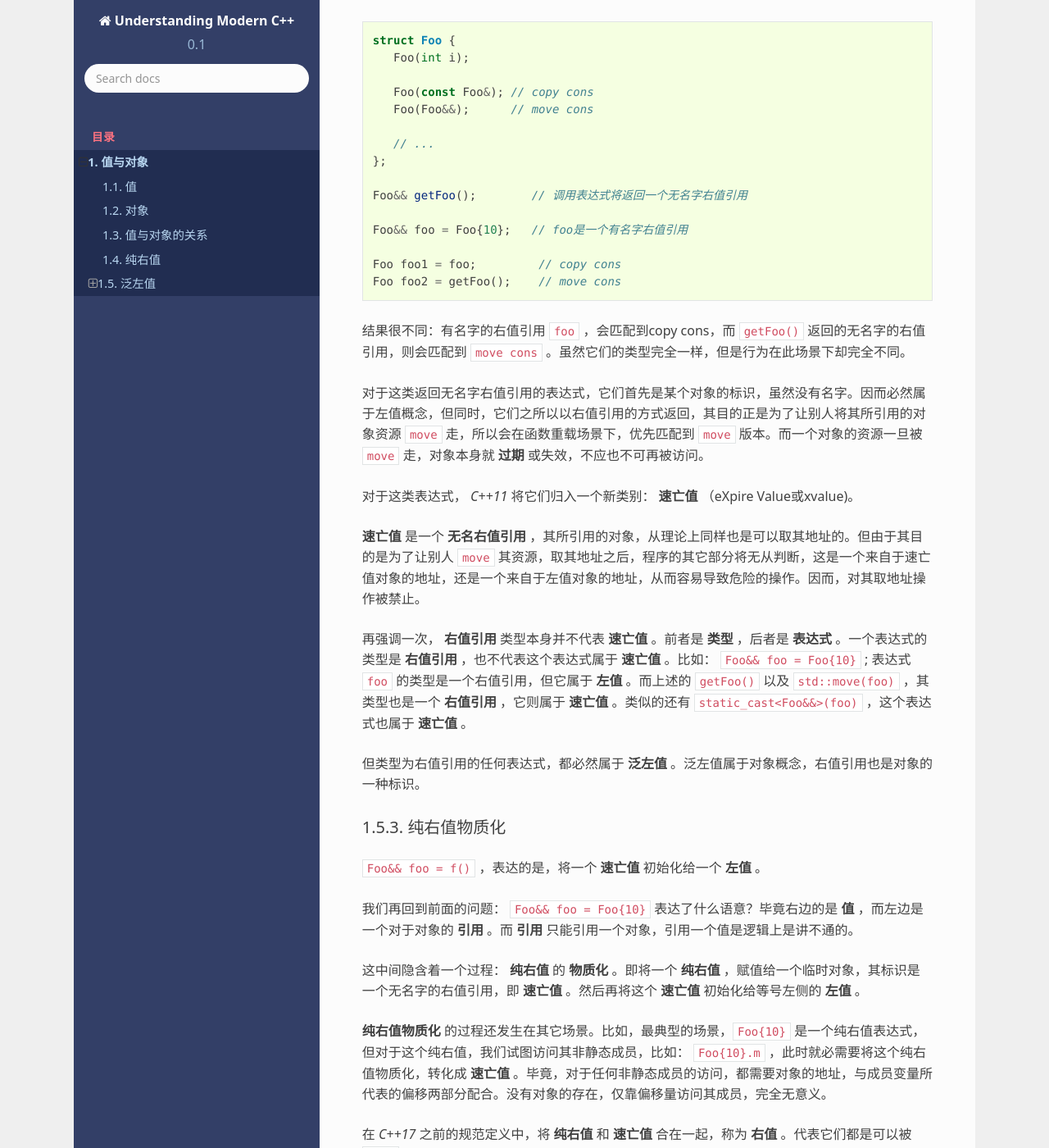
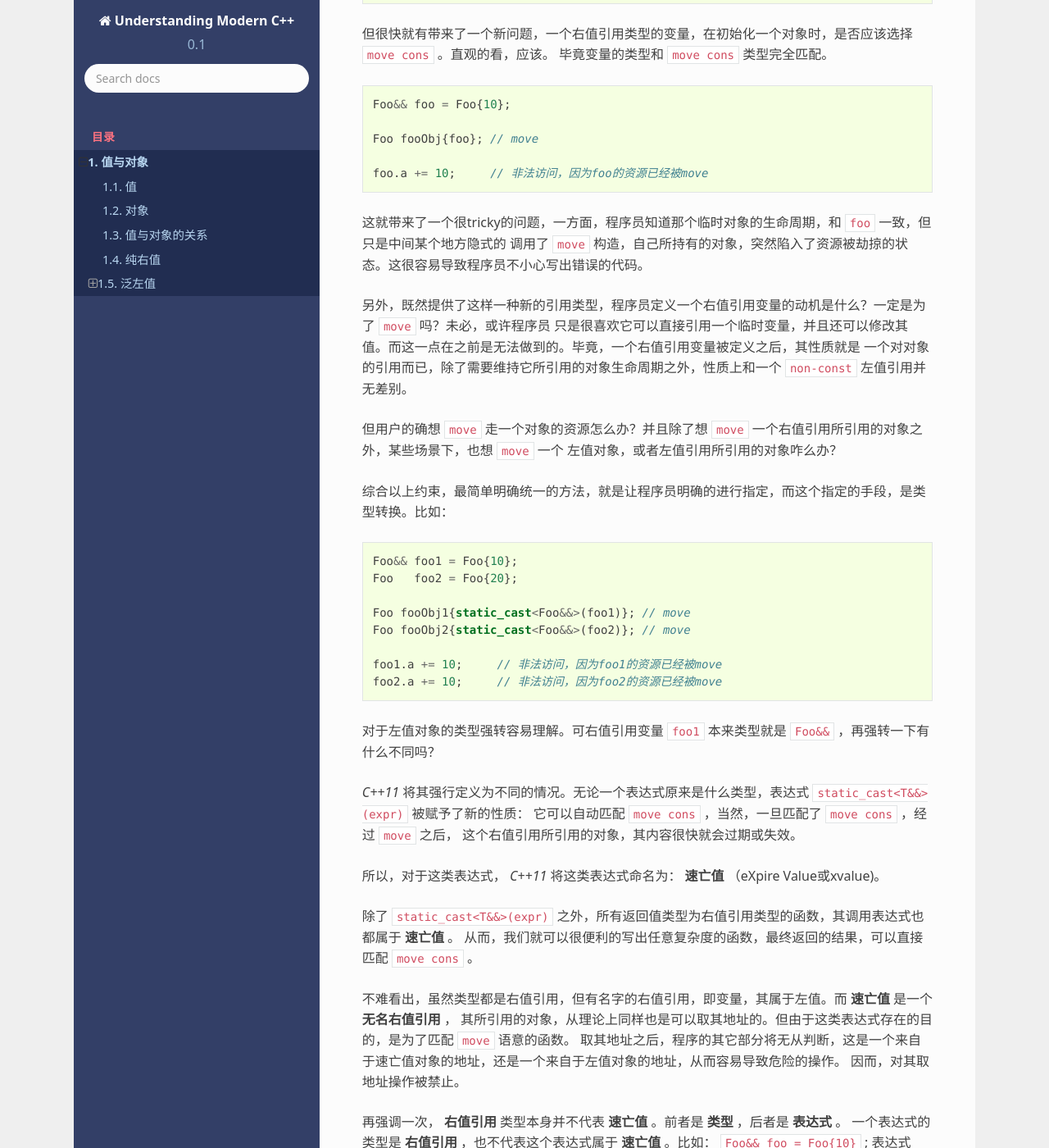
Before and after one commit to godsme/understand_modern_cpp, a Sphinx documentation site: the page built from docs/source/value-category.rst, in a window 1280 px wide and 1400 px high, scrolled down 3802 px. Shown: the whole window at 82% size. Built offline with Sphinx 7.4.7 and the Read the Docs theme 2.0.0, drawn with Linux system fonts in a browser that asks for light colours; formulas are drawn with MathJax 3; some of the changed text lies outside the part shown.

Commit message:
refactored

```diff
--- a/docs/source/value-category.rst
+++ b/docs/source/value-category.rst
@@ -2,7 +2,8 @@
 值与对象
 ================
 
-在理解 `Moden C++` 的各种令人眼花缭乱的特性之前，必须先搞清楚两个基本概念，这是理解很多特性的基础。而这两个概念就是： **对象** （Object）和 **值** （Value）。
+在理解 `Moden C++` 的各种令人眼花缭乱的特性之前，必须先搞清楚两个基本概念，这是理解很多特性的基础。
+而这两个概念就是： **对象** （Object）和 **值** （Value）。
 
 
 值
@@ -12,7 +13,9 @@
 
 简单说， **值** 是一个纯粹的数学抽象概念，比如数字 ``10`` ，或者字符 ``'a'`` , 或者布尔值 ``false`` ，等等。它们完全不需要依赖于计算机或者内存而存在，就只是一个纯粹的值：不需要存储到内存，当然也就不可修改。注意，这与存储在内存中，但immutable完全不是一个语意。
 
-那么 ``1+2`` 呢？这是一个表达式，但这个表达式的求值结果也是一个 **值** 。因而，这是一个值类别的表达式 。而数字 ``10`` 同样是一个表达式，其求值的结果毫无疑问也是一个 **值** ——它自身。因而，在这个角度， ``1+2`` 和数字 ``10`` ，从性质上没有任何区别，都是 **值** 类别的表达式。
+那么 ``1+2`` 呢？这是一个表达式，但这个表达式的求值结果也是一个 **值** 。因而，这是一个值类别的表达式 。
+而数字 ``10`` 同样是一个表达式，其求值的结果毫无疑问也是一个 **值** ——它自身。
+因而，在这个角度， ``1+2`` 和数字 ``10`` ，从性质上没有任何区别，都是 **值** 类别的表达式。
 
 
 对象
@@ -37,53 +40,24 @@
 
 那么 **值** 和 **对象** 之间是什么关系？
 
-很简单， **值** 用来初始化 **对象** 。比如： ``bool b = true`` , 其语意是：用值 ``true`` 初始化对象 ``b`` ；类似的，``int i = 1 + 2``  表示用值 ``1+2`` 的计算结果值，初始化对象 ``i`` 。 **对象** 表示内存中的一段有类型的空间， **值** 这则是个空间里的内容。 用值来初始化对象的过程，是一个将值加载的空间的隐喻。
-
-
-上面给的那些与值有关的例子，简单而直观，不难理解它们是数学意义上的值。我们来看一个不那么直观的例子：在 ``Foo`` 是一个 ``class`` 的情况下， ``Foo{10}`` 是一个对象还是一个值？
-
-在 `C++17` 之前，这个表达式的语意是一个 **临时对象** 。
-
-非常有说服力的例子是： ``Foo&& foo = Foo{10}``  或者 ``const Foo& foo = Foo{10}`` 。这这两个初始化表达式里，毫无疑问 ``Foo{10}`` 是一个对象，因为它可以被引用，无论是一个右值引用 ``Foo&&`` ，还是一个左值引用 ``const Foo&``，能被引用的必然是 ``对象`` 。
-
-但后来人们发现，将其定义为对象语意，在一些场景下会带来不必要的麻烦：
-
-比如： ``Foo foo = Foo{10}`` 的语意是：构造一个临时对象，然后 ``copy/move`` 给左边的对象 ``foo`` 。
-
-注意，只要 ``Foo{10}`` 被定义为 **对象** ，那么 ``copy/move`` 语意也就变得不可避免，这就要求 ``class Foo`` 必须要隐式或显式的提供 ``public copy/move constructor`` 。即便编译器肯定会将对 ``copy/move constructor`` 的调用给优化掉，但这是到优化阶段的事，而语意检查发生在优化之前。如果 ``class Foo`` 没有 ``public copy/move constructor`` ，语意检查阶段就会失败。
-
-这就给一些设计带来了麻烦，比如，程序员不希望 ``class Foo`` 可以被 ``copy/move`` ，所有 ``Foo`` 实例的创建都必须通过一个工厂函数，比如： ``Foo makeFoo()`` 来创建；并且程序员也知道 ``copy/move constructor`` 的调用必然会被任何像样的编译器给优化掉，但就是过不了那该死的对实际运行毫无影响的语意检查那一关。
-
-于是，到了 `C++17` ，对于类似于 ``Foo{10}`` 表达式的语意进行了重新定义，它们不再是一个 **对象** 语意，而只是一个 **值** 。即 ``Foo{10}`` 与内存临时对象再无任何关系，它就是一个 **值** ：其估值结果，是对构造函数 ``Foo(int i)`` 进行调用所产生的 **值** 。而这个 **值** ，通过等号表达式，赋值给左边的 **对象** ，正如 ``int i = 10`` 所做的那样。从语意上，不再有对象间的 ``copy/move`` ，而是直接将构造函数调用表达式作用于等号左边的 **对象** ，从而完成用 **值** 初始化 **对象** 的过程。因而， ``Foo foo = Foo{10}`` ，与 ``Foo foo{10}`` ，在 `C++17` 之后，从语意上（而不是编译器优化上），完全等价。
-
-
-一旦将其当作值语意，很多表达式的理解上也不再一样。比如： ``Foo foo = Foo{Foo{Foo{10}}}`` ，如果 ``Foo foo = Foo{10}`` 与 ``Foo foo{10}`` 完全等价，那么就可以进行下列等价转换：
-
-.. code-block:: c++
-
-       Foo foo = Foo{Foo{Foo{10}}}
-   <=> Foo foo{Foo{Foo{10}}
-   <=> Foo foo = Foo{Foo{10}}
-   <=> Foo Foo{Foo{10}}
-   <=> Foo foo = Foo{10}
-   <=> Foo foo{10}
-
-注意，这是一个自然的语意推论，而不是编译器的优化。
-
-自然，对于 ``Foo makeFoo()`` 这样的函数，其调用表达式 ``makeFoo()`` ，在 `C++17` 下也是 **值** 。而不是返回一个临时对象，然后在 ``Foo foo = makeFoo()`` 表示式里， ``copy/move`` 给等号左侧的对象 ``Foo`` 。虽然C/C++编译器很早就有 ``RVO/NRVO`` 优化技术；但同样，那是优化阶段的事，而不是语意分析阶段如何理解这个表达式语意的问题。
+很简单， **值** 用来初始化 **对象** 。比如： ``bool b = true`` ,
+其语意是：用值 ``true`` 初始化对象 ``b`` ；类似的，``int i = 1 + 2``  表示用值 ``1+2`` 的计算结果值，
+初始化对象 ``i`` 。 **对象** 表示内存中的一段有类型的空间， **值** 这则是个空间里的内容。 用 **值** 来初始化 **对象** 的过程，
+是一个将值加载到空间的隐喻。
 
 
 纯右值
 ---------
 
-所有的值语意的表达式，都归类为 **纯右值** （prvalue）。在 `C++11` 之前，它们被称做 **右值** 。
+所有的 **值** 语意的表达式，都归类为 **纯右值** （pure right value，简称prvalue）。在 `C++11` 之前，它们被称做 **右值** 。
 
-其存在的唯一的目的，是为了初始化 **对象** 。单独写一个纯右值表达式，比如： ``1+2`` ，或者 ``Foo{10}`` ，语法和语意上虽然允许存在，但编译器往往会将其优化掉。除非，发现某个右值表达式的求值过程会对系统产生副作用（比如在构造函数里进行了标准输出）。
+其存在的唯一的目的，是为了初始化 **对象** 。单独写一个 **纯右值** 表达式，比如： ``1+2`` ，或者 ``true && (1 == 2)`` ，
+语法和语意上虽然允许存在，但编译器往往会将其优化掉。
+除非，发现某个纯右值表达式的求值过程会对系统产生副作用（比如在构造函数里进行了标准输出）。
 
 而既然是一个 **值** ，就必须是某种具体类型的值，而不可能是某种 **不完备类型** 。当然也不可能是一个 **抽象类型** （包含有纯虚函数的类）的值，即便其基类是某种抽象类型，但它自身必然是一个具体类型，因而对其任何 ``virtual`` 函数的调用，都是对其具体类型所对应的函数实现的调用。
 
 同时，你不可能对一个值进行取地址操作（语意上就不通），也不可能引用它。
-
 
 
 泛左值
@@ -92,7 +66,6 @@
 与 **纯右值** 对应的是 **泛左值** （glvalue）。整个表达式的世界被分为这两大类别。前者全部是 **值** 语意，后者全部是 **对象** 语意。
 
 如果没有 **右值引用** 的引入， **泛左值** 则是传统意义上的 **左值** 。
-
 
 
 左值
@@ -106,20 +79,30 @@
 
 其中，最为特殊的是字符串字面常量，比如： ``"abcd"`` ，这是一个左值对象。这有点违背直觉，但由于C/C++中字符串并不是一个builtin基本类型。这些字符串字面常量都会在内存中得以存储。
 
-到了 `C++11` ，引入了 **右值引用** ，其存在的唯一目的是为了能够匹配到 ``move`` 相关的操作的操作：比如 ``move`` 构造和 ``move`` 赋值。否则，右值引用没有任何意义。
-
-有了右值引用之后，我们就可以写出类似于： ``int&& i = 10`` ，或者，如果一个函数的原型存在右值引用类型的参数，比如： ``void f(Foo&& r)``  ，可以直接以 ``f(Foo{10})`` 的方式调用。
-
 需要注意的是，这两种情况下，无论是变量 ``i`` ，还是函数参数 ``r`` ，它们都是一个 **左值** ，虽然它们的类型是 **右值引用** 。我们之前谈到过，任何变量，无论其属于什么类型，都必然是一个左值。变量的名字，就是对应对象的标识。
 
 
 速亡值
 ++++++++++++++++
 
+`C++11` 之前，表达式的世界很单纯，只有 **左值** 和 **右值** 之分。其中 **左值** 正是上面所描述的 **左值** ；而 **右值** 则对应上述的 **纯右值**。
 
-有名字的都是 **左值** ，那没名字的呢？比如，对于原型为 ``Foo&& getFoo()`` 的函数的调用表达式 ``getFoo()`` ，其求值的结果是一个 **右值引用** ，因而背后必然有一个对应的内存 **对象** 。
+到了 `C++11` ，引入了一种新的构造对象的方式：移动构造（move cons)。比如下面的例子：
 
-这和由名字的有什么差别？ 我们先来看看如下例子：
+.. code-block:: c++
+
+   void f(const Foo& foo) {
+      // ...
+      Foo newFoo{foo};
+   }
+
+在没有移动构造之前，这是一个典型的 ``copy`` 语意。因而 ``f(Foo{10})`` 这样的调用，即便传入的是一个临时对象，也只能copy它，
+而不能复用其资源。虽然这个临时对象在调用结束后，已经不再存在。
+
+而移动构造的引入，就给用户多提供了一种选择，如果想复用一个对象的资源，就move构造，否则，依然copy构造。
+
+但怎么区分这两种情况呢？毕竟构造函数是一种重载场景，并且原来的引用类型不足以满足传入可修改临时对象的场景（非常量左值引用只能引用左值，
+常量左值引用类型虽可以引用一个临时对象，但不能修改），所以引入了一种新的引用类型：右值引用。从而就可以定义如下不同的构造：
 
 .. code-block:: c++
 
@@ -132,30 +115,98 @@
       // ...
    };
 
-   Foo&& getFoo();        // 调用表达式将返回一个无名字右值引用
+   Foo foo{10};    // 左值
 
-   Foo&& foo = Foo{10};   // foo是一个有名字右值引用
+   Foo foo1{foo1}    // copy cons
+   Foo foo2{Foo{20}} // move cons
 
-   Foo foo1 = foo;         // copy cons
-   Foo foo2 = getFoo();    // move cons
+一切看起来都很完美。但右值引用的引入带来了一个新问题：既然函数的参数可以是一个右值引用，那么用户自然也可以随时随地的定义其它右值引用变量。比如：
 
+.. code-block:: c++
 
-结果很不同：有名字的右值引用 ``foo`` ，会匹配到copy cons，而 ``getFoo()`` 返回的无名字的右值引用，则会匹配到 ``move cons`` 。虽然它们的类型完全一样，但是行为在此场景下却完全不同。
+   Foo&& foo = Foo{10};
 
+而和左值引用不同的是，这样的右值引用变量定义，必须考虑其所引用的临时对象的生命周期问题。
+这个不难解决，只需要让临时对象的生命周期和右值引用变量相同即可：
 
-对于这类返回无名字右值引用的表达式，它们首先是某个对象的标识，虽然没有名字。因而必然属于左值概念，但同时，它们之所以以右值引用的方式返回，其目的正是为了让别人将其所引用的对象资源 ``move`` 走，所以会在函数重载场景下，优先匹配到 ``move`` 版本。而一个对象的资源一旦被 ``move`` 走，对象本身就 **过期** 或失效，不应也不可再被访问。
+.. code-block:: c++
 
+   {
+      Foo&& foo = Foo{10}; // 临时对象的生命周期被扩展到和foo一样久
 
-对于这类表达式， `C++11` 将它们归入一个新类别： **速亡值** （eXpire Value或xvalue)。
+      // ...
+   }
+   // 离开scope后，foo生命周期结束，临时对象的生命周期也随之结束
 
-**速亡值** 是一个 **无名右值引用** ，其所引用的对象，从理论上同样也是可以取其地址的。但由于其目的是为了让别人 ``move`` 其资源，取其地址之后，程序的其它部分将无从判断，这是一个来自于速亡值对象的地址，还是一个来自于左值对象的地址，从而容易导致危险的操作。因而，对其取地址操作被禁止。
+而一旦定义了这样一个引用，很多性质也就和一个左值引用没有区别，比如：
 
+.. code-block:: c++
 
-再强调一次， **右值引用** 类型本身并不代表 **速亡值** 。前者是 **类型** ，后者是 **表达式** 。一个表达式的类型是 **右值引用** ，也不代表这个表达式属于 **速亡值** 。比如： ``Foo&& foo = Foo{10}`` ; 表达式 ``foo`` 的类型是一个右值引用，但它属于 **左值** 。而上述的 ``getFoo()`` 以及 ``std::move(foo)`` ，其类型也是一个 **右值引用** ，它则属于 **速亡值** 。类似的还有 ``static_cast<Foo&&>(foo)`` ，这个表达式也属于 **速亡值** 。
+   Foo&& foo = Foo{10};
+
+   Foo* p = &foo; // 当然可以取地址
+
+   void f(Foo&);
+
+   f(foo); // 当然也应该可以调用
+
+但很快就有带来了一个新问题，一个右值引用类型的变量，在初始化一个对象时，是否应该选择 ``move cons`` 。直观的看，应该。
+毕竟变量的类型和 ``move cons`` 类型完全匹配。
+
+.. code-block:: c++
+
+   Foo&& foo = Foo{10};
+
+   Foo fooObj{foo}; // move
+
+   foo.a += 10;     // 非法访问，因为foo的资源已经被move
+
+这就带来了一个很tricky的问题，一方面，程序员知道那个临时对象的生命周期，和 ``foo`` 一致，但只是中间某个地方隐式的
+调用了 ``move`` 构造，自己所持有的对象，突然陷入了资源被劫掠的状态。这很容易导致程序员不小心写出错误的代码。
+
+另外，既然提供了这样一种新的引用类型，程序员定义一个右值引用变量的动机是什么？一定是为了 ``move`` 吗？未必，或许程序员
+只是很喜欢它可以直接引用一个临时变量，并且还可以修改其值。而这一点在之前是无法做到的。毕竟，一个右值引用变量被定义之后，其性质就是
+一个对对象的引用而已，除了需要维持它所引用的对象生命周期之外，性质上和一个 ``non-const`` 左值引用并无差别。
+
+但用户的确想 ``move`` 走一个对象的资源怎么办？并且除了想 ``move`` 一个右值引用所引用的对象之外，某些场景下，也想 ``move`` 一个
+左值对象，或者左值引用所引用的对象咋么办？
+
+综合以上约束，最简单明确统一的方法，就是让程序员明确的进行指定，而这个指定的手段，是类型转换。比如：
+
+.. code-block:: c++
+
+   Foo&& foo1 = Foo{10};
+   Foo   foo2 = Foo{20};
+
+   Foo fooObj1{static_cast<Foo&&>(foo1)}; // move
+   Foo fooObj2{static_cast<Foo&&>(foo2)}; // move
+
+   foo1.a += 10;     // 非法访问，因为foo1的资源已经被move
+   foo2.a += 10;     // 非法访问，因为foo2的资源已经被move
+
+对于左值对象的类型强转容易理解。可右值引用变量 ``foo1`` 本来类型就是 ``Foo&&`` ，再强转一下有什么不同吗？
+
+`C++11` 将其强行定义为不同的情况。无论一个表达式原来是什么类型，表达式 ``static_cast<T&&>(expr)`` 被赋予了新的性质：
+它可以自动匹配 ``move cons`` ，当然，一旦匹配了 ``move cons`` ，经过 ``move`` 之后，
+这个右值引用所引用的对象，其内容很快就会过期或失效。
+
+所以，对于这类表达式， `C++11` 将这类表达式命名为： **速亡值** （eXpire Value或xvalue)。
+
+除了 ``static_cast<T&&>(expr)`` 之外，所有返回值类型为右值引用类型的函数，其调用表达式也都属于 **速亡值** 。
+从而，我们就可以很便利的写出任意复杂度的函数，最终返回的结果，可以直接匹配 ``move cons`` 。
+
+不难看出，虽然类型都是右值引用，但有名字的右值引用，即变量，其属于左值。而 **速亡值** 是一个 **无名右值引用** ，
+其所引用的对象，从理论上同样也是可以取其地址的。但由于这类表达式存在的目的，是为了匹配 ``move`` 语意的函数。
+取其地址之后，程序的其它部分将无从判断，这是一个来自于速亡值对象的地址，还是一个来自于左值对象的地址，从而容易导致危险的操作。
+因而，对其取地址操作被禁止。
+
+再强调一次， **右值引用** 类型本身并不代表 **速亡值** 。前者是 **类型** ，后者是 **表达式** 。
+一个表达式的类型是 **右值引用** ，也不代表这个表达式属于 **速亡值** 。比如： ``Foo&& foo = Foo{10}`` ;
+表达式 ``foo`` 的类型是一个右值引用，但它属于 **左值** 。而上述的 ``getFoo()`` 以及 ``std::move(foo)`` ，
+其类型也是一个 **右值引用** ，它则属于 **速亡值** 。类似的还有 ``static_cast<Foo&&>(foo)`` ，这个表达式也属于 **速亡值** 。
 
 
 但类型为右值引用的任何表达式，都必然属于 **泛左值** 。泛左值属于对象概念，右值引用也是对象的一种标识。
-
 
 纯右值物质化
 ++++++++++++++++++++++++
@@ -245,6 +296,37 @@
 
 正是因为一个类型为右值引用的左值有其自己明确的生命周期，所以，如果不能规定 ``Foo newFoo = foo`` 表达式自动匹配 ``move cons`` 。而要想让匹配到move，则必须有一种手段来做到，比如强行转换：
 
+上面给的那些与值有关的例子，简单而直观，不难理解它们是数学意义上的值。我们来看一个不那么直观的例子：在 ``Foo`` 是一个 ``class`` 的情况下， ``Foo{10}`` 是一个对象还是一个值？
+
+在 `C++17` 之前，这个表达式的语意是一个 **临时对象** 。
+
+非常有说服力的例子是： ``Foo&& foo = Foo{10}``  或者 ``const Foo& foo = Foo{10}`` 。这这两个初始化表达式里，毫无疑问 ``Foo{10}`` 是一个对象，因为它可以被引用，无论是一个右值引用 ``Foo&&`` ，还是一个左值引用 ``const Foo&``，能被引用的必然是 ``对象`` 。
+
+但后来人们发现，将其定义为对象语意，在一些场景下会带来不必要的麻烦：
+
+比如： ``Foo foo = Foo{10}`` 的语意是：构造一个临时对象，然后 ``copy/move`` 给左边的对象 ``foo`` 。
+
+注意，只要 ``Foo{10}`` 被定义为 **对象** ，那么 ``copy/move`` 语意也就变得不可避免，这就要求 ``class Foo`` 必须要隐式或显式的提供 ``public copy/move constructor`` 。即便编译器肯定会将对 ``copy/move constructor`` 的调用给优化掉，但这是到优化阶段的事，而语意检查发生在优化之前。如果 ``class Foo`` 没有 ``public copy/move constructor`` ，语意检查阶段就会失败。
+
+这就给一些设计带来了麻烦，比如，程序员不希望 ``class Foo`` 可以被 ``copy/move`` ，所有 ``Foo`` 实例的创建都必须通过一个工厂函数，比如： ``Foo makeFoo()`` 来创建；并且程序员也知道 ``copy/move constructor`` 的调用必然会被任何像样的编译器给优化掉，但就是过不了那该死的对实际运行毫无影响的语意检查那一关。
+
+于是，到了 `C++17` ，对于类似于 ``Foo{10}`` 表达式的语意进行了重新定义，它们不再是一个 **对象** 语意，而只是一个 **值** 。即 ``Foo{10}`` 与内存临时对象再无任何关系，它就是一个 **值** ：其估值结果，是对构造函数 ``Foo(int i)`` 进行调用所产生的 **值** 。而这个 **值** ，通过等号表达式，赋值给左边的 **对象** ，正如 ``int i = 10`` 所做的那样。从语意上，不再有对象间的 ``copy/move`` ，而是直接将构造函数调用表达式作用于等号左边的 **对象** ，从而完成用 **值** 初始化 **对象** 的过程。因而， ``Foo foo = Foo{10}`` ，与 ``Foo foo{10}`` ，在 `C++17` 之后，从语意上（而不是编译器优化上），完全等价。
+
+一旦将其当作值语意，很多表达式的理解上也不再一样。比如： ``Foo foo = Foo{Foo{Foo{10}}}`` ，如果 ``Foo foo = Foo{10}`` 与 ``Foo foo{10}`` 完全等价，那么就可以进行下列等价转换：
+
+.. code-block:: c++
+
+       Foo foo = Foo{Foo{Foo{10}}}
+   <=> Foo foo{Foo{Foo{10}}
+   <=> Foo foo = Foo{Foo{10}}
+   <=> Foo Foo{Foo{10}}
+   <=> Foo foo = Foo{10}
+   <=> Foo foo{10}
+
+注意，这是一个自然的语意推论，而不是编译器的优化。
+
+自然，对于 ``Foo makeFoo()`` 这样的函数，其调用表达式 ``makeFoo()`` ，在 `C++17` 下也是 **值** 。而不是返回一个临时对象，然后在 ``Foo foo = makeFoo()`` 表示式里， ``copy/move`` 给等号左侧的对象 ``Foo`` 。虽然C/C++编译器很早就有 ``RVO/NRVO`` 优化技术；但同样，那是优化阶段的事，而不是语意分析阶段如何理解这个表达式语意的问题。
+
 .. code-block:: c++
 
    Foo&& foo = Foo{10};
```
Also changed, not shown: 1 other file.
